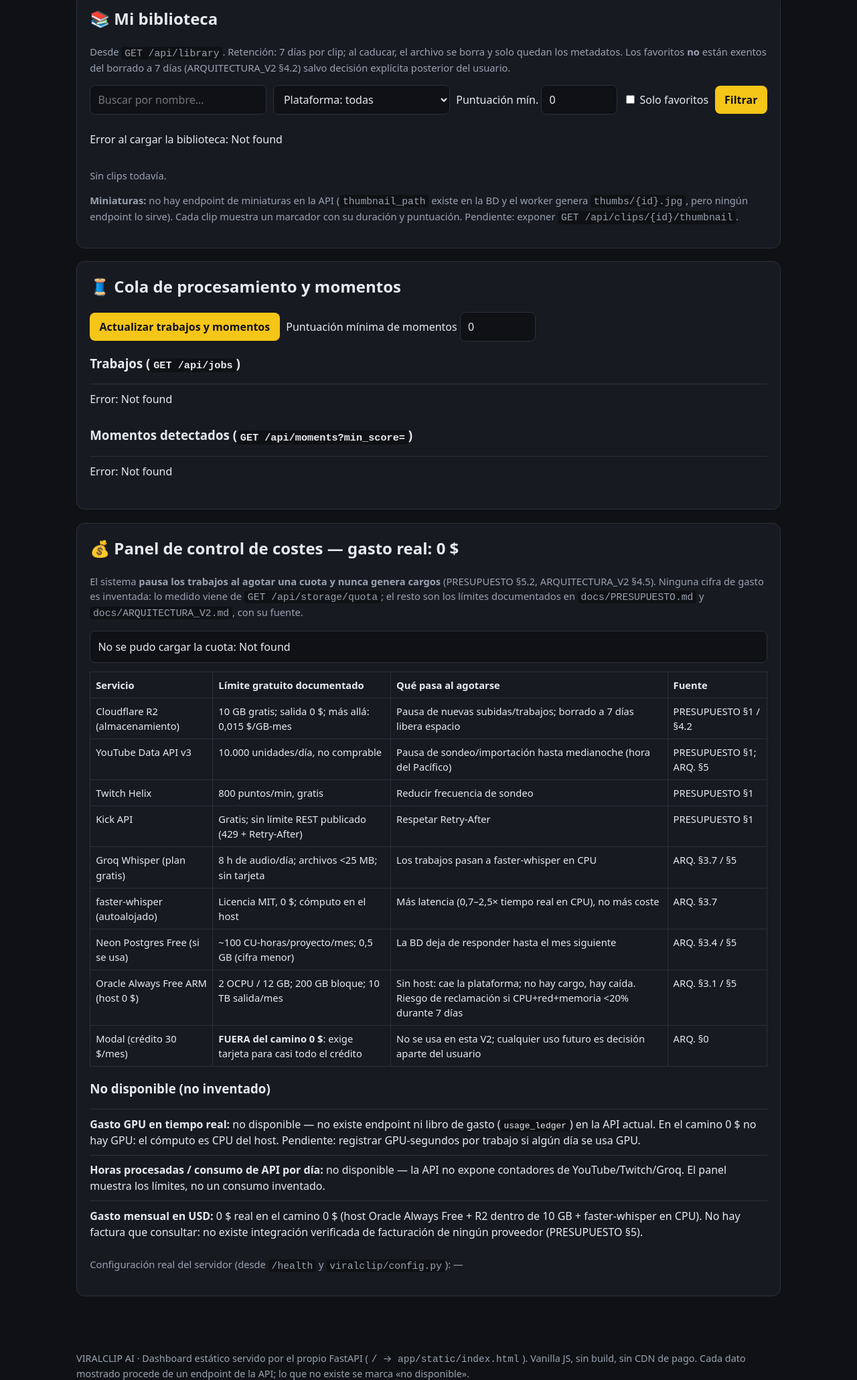
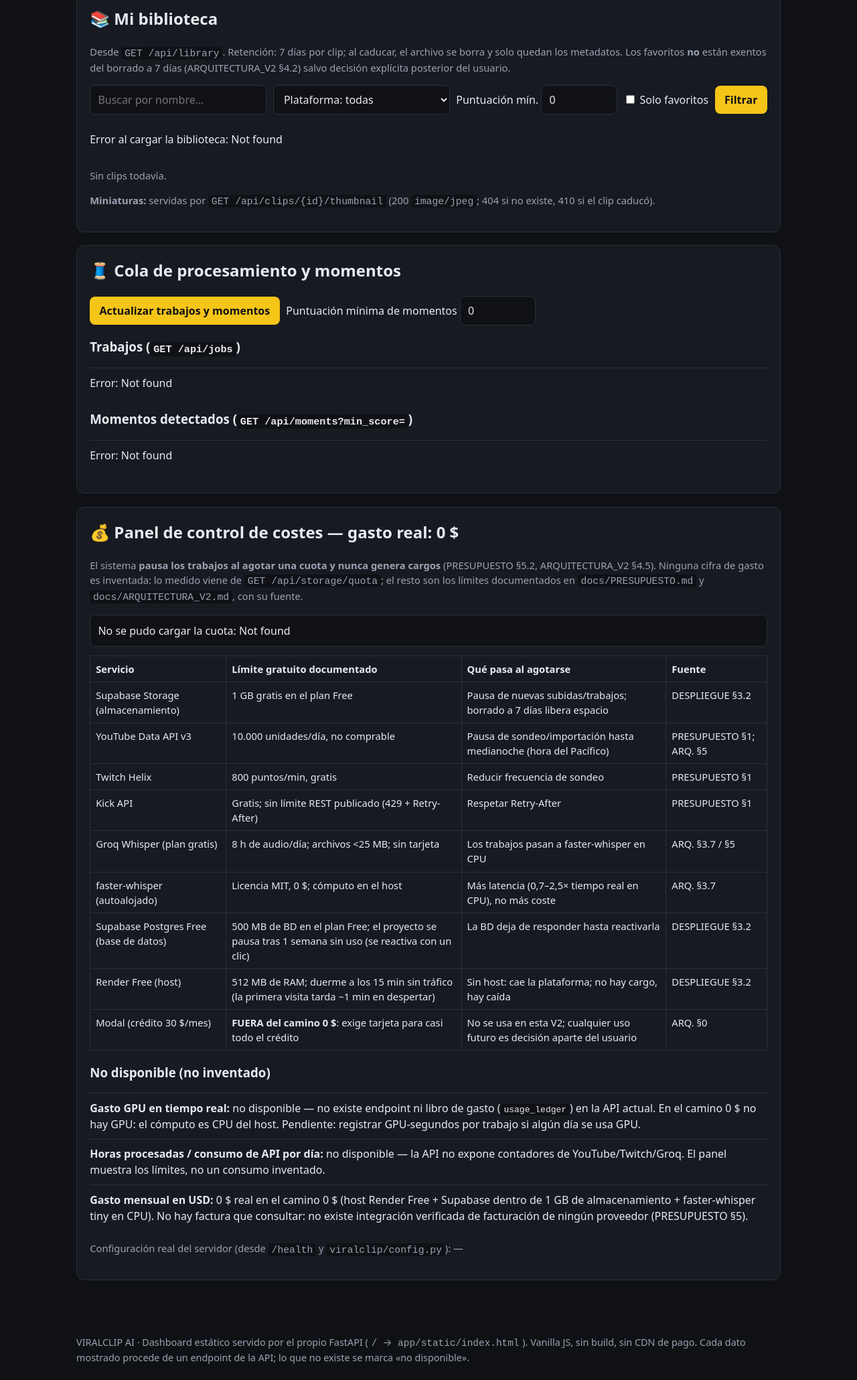
Before and after one commit to Yiancaaa/viralclip-ai, a plain HTML site: page static/index.html in a window 1280 px wide. Shown: the part 986-3047 px from the top of the page at 67% size. Drawn offline with Linux system fonts and the light colour scheme; no server answers.

Commit message:
Dashboard: corrige textos desactualizados (miniaturas, Supabase/Render en el panel de costes)

```diff
--- a/static/index.html
+++ b/static/index.html
@@ -129,10 +129,8 @@
       <video id="player" controls preload="metadata" style="max-width:100%"></video>
       <p id="player-title" class="hint"></p>
     </div>
-    <p class="hint"><strong>Miniaturas:</strong> no hay endpoint de miniaturas en la API
-    (<code>thumbnail_path</code> existe en la BD y el worker genera <code>thumbs/{id}.jpg</code>,
-    pero ningún endpoint lo sirve). Cada clip muestra un marcador con su duración y puntuación.
-    Pendiente: exponer <code>GET /api/clips/{id}/thumbnail</code>.</p>
+    <p class="hint"><strong>Miniaturas:</strong> servidas por <code>GET /api/clips/{id}/thumbnail</code>
+    (200 <code>image/jpeg</code>; 404 si no existe, 410 si el clip caducó).</p>
   </section>
 
   <!-- 4. COLA Y MOMENTOS -->
@@ -160,14 +158,14 @@
     <table class="limits">
       <thead><tr><th>Servicio</th><th>Límite gratuito documentado</th><th>Qué pasa al agotarse</th><th>Fuente</th></tr></thead>
       <tbody>
-        <tr><td>Cloudflare R2 (almacenamiento)</td><td>10 GB gratis; salida 0 $; más allá: 0,015 $/GB-mes</td><td>Pausa de nuevas subidas/trabajos; borrado a 7 días libera espacio</td><td>PRESUPUESTO §1 / §4.2</td></tr>
+        <tr><td>Supabase Storage (almacenamiento)</td><td>1 GB gratis en el plan Free</td><td>Pausa de nuevas subidas/trabajos; borrado a 7 días libera espacio</td><td>DESPLIEGUE §3.2</td></tr>
         <tr><td>YouTube Data API v3</td><td>10.000 unidades/día, no comprable</td><td>Pausa de sondeo/importación hasta medianoche (hora del Pacífico)</td><td>PRESUPUESTO §1; ARQ. §5</td></tr>
         <tr><td>Twitch Helix</td><td>800 puntos/min, gratis</td><td>Reducir frecuencia de sondeo</td><td>PRESUPUESTO §1</td></tr>
         <tr><td>Kick API</td><td>Gratis; sin límite REST publicado (429 + Retry-After)</td><td>Respetar Retry-After</td><td>PRESUPUESTO §1</td></tr>
         <tr><td>Groq Whisper (plan gratis)</td><td>8 h de audio/día; archivos &lt;25 MB; sin tarjeta</td><td>Los trabajos pasan a faster-whisper en CPU</td><td>ARQ. §3.7 / §5</td></tr>
         <tr><td>faster-whisper (autoalojado)</td><td>Licencia MIT, 0 $; cómputo en el host</td><td>Más latencia (0,7–2,5× tiempo real en CPU), no más coste</td><td>ARQ. §3.7</td></tr>
-        <tr><td>Neon Postgres Free (si se usa)</td><td>~100 CU-horas/proyecto/mes; 0,5 GB (cifra menor)</td><td>La BD deja de responder hasta el mes siguiente</td><td>ARQ. §3.4 / §5</td></tr>
-        <tr><td>Oracle Always Free ARM (host 0 $)</td><td>2 OCPU / 12 GB; 200 GB bloque; 10 TB salida/mes</td><td>Sin host: cae la plataforma; no hay cargo, hay caída. Riesgo de reclamación si CPU+red+memoria &lt;20% durante 7 días</td><td>ARQ. §3.1 / §5</td></tr>
+        <tr><td>Supabase Postgres Free (base de datos)</td><td>500 MB de BD en el plan Free; el proyecto se pausa tras 1 semana sin uso (se reactiva con un clic)</td><td>La BD deja de responder hasta reactivarla</td><td>DESPLIEGUE §3.2</td></tr>
+        <tr><td>Render Free (host)</td><td>512 MB de RAM; duerme a los 15 min sin tráfico (la primera visita tarda ~1 min en despertar)</td><td>Sin host: cae la plataforma; no hay cargo, hay caída</td><td>DESPLIEGUE §3.2</td></tr>
         <tr><td>Modal (crédito 30 $/mes)</td><td><strong>FUERA del camino 0 $</strong>: exige tarjeta para casi todo el crédito</td><td>No se usa en esta V2; cualquier uso futuro es decisión aparte del usuario</td><td>ARQ. §0</td></tr>
       </tbody>
     </table>
@@ -175,7 +173,7 @@
     <ul class="list">
       <li><strong>Gasto GPU en tiempo real:</strong> no disponible — no existe endpoint ni libro de gasto (<code>usage_ledger</code>) en la API actual. En el camino 0 $ no hay GPU: el cómputo es CPU del host. Pendiente: registrar GPU-segundos por trabajo si algún día se usa GPU.</li>
       <li><strong>Horas procesadas / consumo de API por día:</strong> no disponible — la API no expone contadores de YouTube/Twitch/Groq. El panel muestra los límites, no un consumo inventado.</li>
-      <li><strong>Gasto mensual en USD:</strong> 0 $ real en el camino 0 $ (host Oracle Always Free + R2 dentro de 10 GB + faster-whisper en CPU). No hay factura que consultar: no existe integración verificada de facturación de ningún proveedor (PRESUPUESTO §5).</li>
+      <li><strong>Gasto mensual en USD:</strong> 0 $ real en el camino 0 $ (host Render Free + Supabase dentro de 1 GB de almacenamiento + faster-whisper tiny en CPU). No hay factura que consultar: no existe integración verificada de facturación de ningún proveedor (PRESUPUESTO §5).</li>
     </ul>
     <p class="hint">Configuración real del servidor (desde <code>/health</code> y <code>viralclip/config.py</code>):
     <span id="config-line">—</span></p>
```
